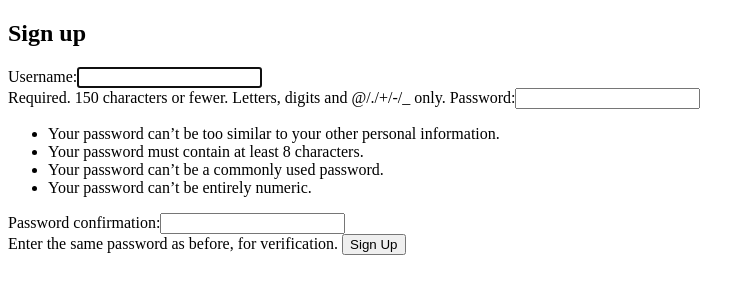
After one commit to ayselatx/InternationalChallenges, a Django app: page /accounts/signup/ in a window 1280 px wide. The commit adds this page. Shown: the top 300 px of the page, without its empty margins (0-755 px from the left). Run offline with Django 3.2, Linux system fonts and the light colour scheme.

Commit message:
Finish basic account management

```diff
--- a/InternationalChallenges/settings.py
+++ b/InternationalChallenges/settings.py
@@ -43,6 +43,7 @@ INSTALLED_APPS = [
     'rest_framework',
     'InternationalChallenges',
     'rest_framework_simplejwt',
+    'accounts', # our own app for registration
 ]
 
 
@@ -74,7 +75,6 @@ TEMPLATES = [
         'DIRS': [BASE_DIR / 'templates'],
     },
 ]
-
 
 WSGI_APPLICATION = 'InternationalChallenges.wsgi.application'
 
--- a/InternationalChallenges/urls.py
+++ b/InternationalChallenges/urls.py
@@ -27,6 +27,7 @@ urlpatterns = [
     path('get-token/', get_jwt_token, name='get_token'),
     path("api/token/", TokenObtainPairView.as_view(), name="token_obtain_pair"),
     path("api/token/refresh/", TokenRefreshView.as_view(), name="token_refresh"),
+    path("", TemplateView.as_view(template_name="home.html"), name="home"),
+    path("accounts/", include("accounts.urls")),
     path("accounts/", include("django.contrib.auth.urls")),
-    path("", TemplateView.as_view(template_name="home.html"), name="home")
 ]
--- /dev/null
+++ b/accounts/urls.py
@@ -0,0 +1,11 @@
+# accounts/urls.py
+from django.urls import path
+
+from .views import SignUpView, PasswordChangeView, PasswordChangeDoneView
+from django.views.generic.base import TemplateView
+
+urlpatterns = [
+    path('signup/', SignUpView.as_view(), name='signup'),
+    path('password_change/', PasswordChangeView.as_view(), name='password_change'),
+    path('password_change/done/', PasswordChangeDoneView.as_view(), name='password_change_done'),
+]
--- a/accounts/views.py
+++ b/accounts/views.py
@@ -1,3 +1,27 @@
-from django.shortcuts import render
+# accounts/views.py
+from django.contrib.auth.forms import UserCreationForm, PasswordChangeForm
+from django.urls import reverse_lazy
+from django.views.generic import CreateView
+from django.contrib.auth.views import (
+    PasswordChangeView as BasePasswordChangeView,
+    PasswordChangeDoneView as BasePasswordChangeDoneView,
+)
 
-# Create your views here.
+# These views are heavily based on Django's defaults (the forms come from Django).
+# If we'd like to change it or style it better, we should probably create custom forms
+# which extend the original ones and then use them in these views. I haven't done it before,
+# I guess it needs a few good google searches if you want to get it right.
+
+class SignUpView(CreateView):
+    form_class = UserCreationForm
+    success_url = reverse_lazy("login")
+    template_name = "registration/signup.html"
+
+
+class PasswordChangeView(BasePasswordChangeView):
+    success_url = reverse_lazy("password_change_done")
+    template_name = "registration/password_change_form.html"
+
+
+class PasswordChangeDoneView(BasePasswordChangeDoneView):
+    template_name = "registration/password_change_done.html"
--- a/InternationalChallenges/templates/home.html
+++ b/templates/home.html
@@ -10,6 +10,7 @@ You're logged in as '{{ user.username }}'!
   {% csrf_token %}
   <button type="submit">Log Out</button>
 </form>
+<p><a href="{% url 'password_change' %}">Change password</a></p>
 {% else %}
 <p>You are not logged in</p>
 <a href="{% url 'login' %}">Log In</a>
--- /dev/null
+++ b/templates/registration/signup.html
@@ -0,0 +1,13 @@
+<!-- templates/registration/signup.html -->
+{% extends "base.html" %}
+
+{% block title %}Sign Up{% endblock %}
+
+{% block content %}
+<h2>Sign up</h2>
+<form method="post">
+  {% csrf_token %}
+  {{ form }}
+  <button type="submit">Sign Up</button>
+</form>
+{% endblock %}
```
Also changed, not shown: templates/registration/password_change_done.html (added, +10 -0 lines), templates/registration/password_change_form.html (added, +13 -0 lines), db.sqlite3, templates/base.html (renamed from InternationalChallenges/templates/base.html), templates/registration/login.html (renamed from InternationalChallenges/templates/registration/login.html).
